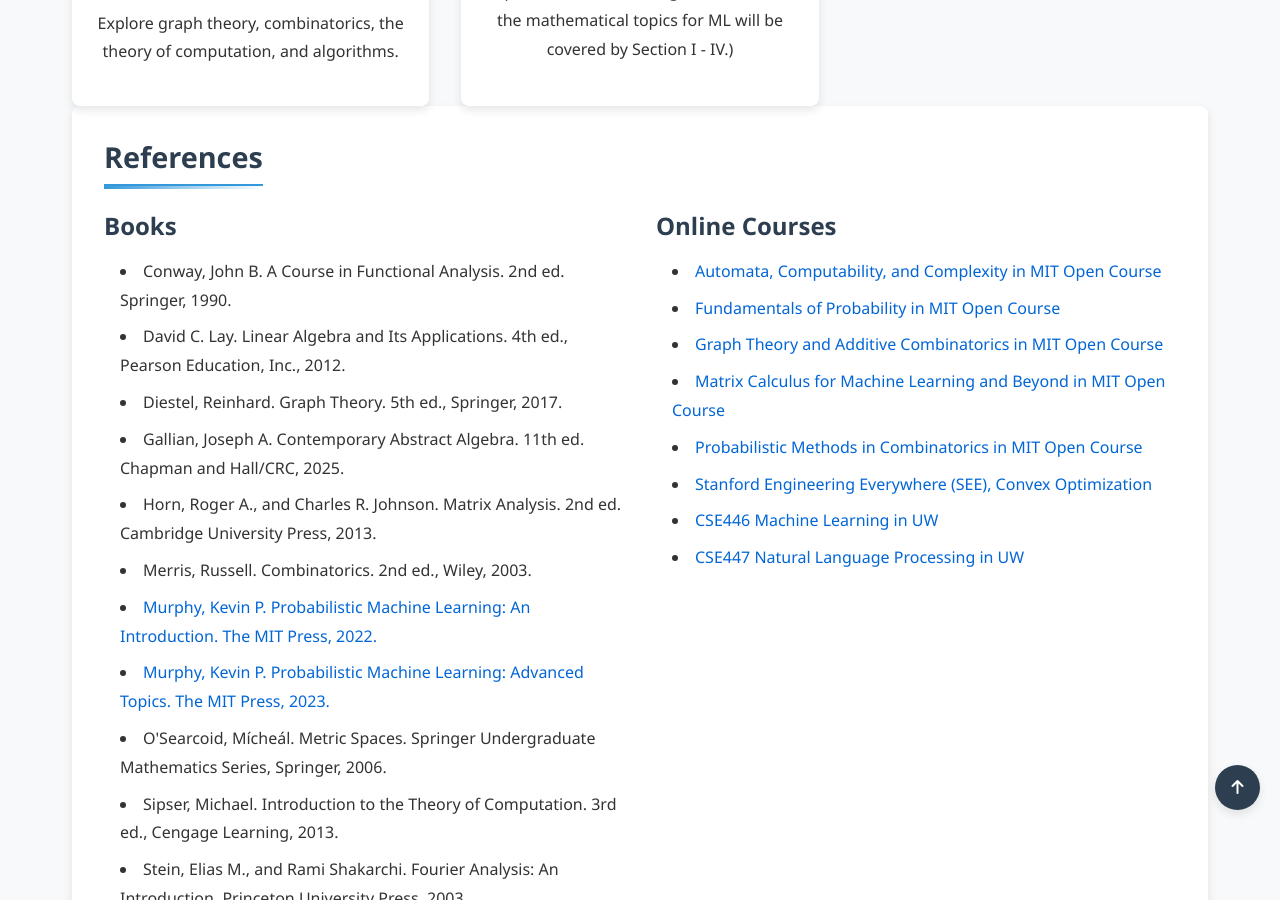
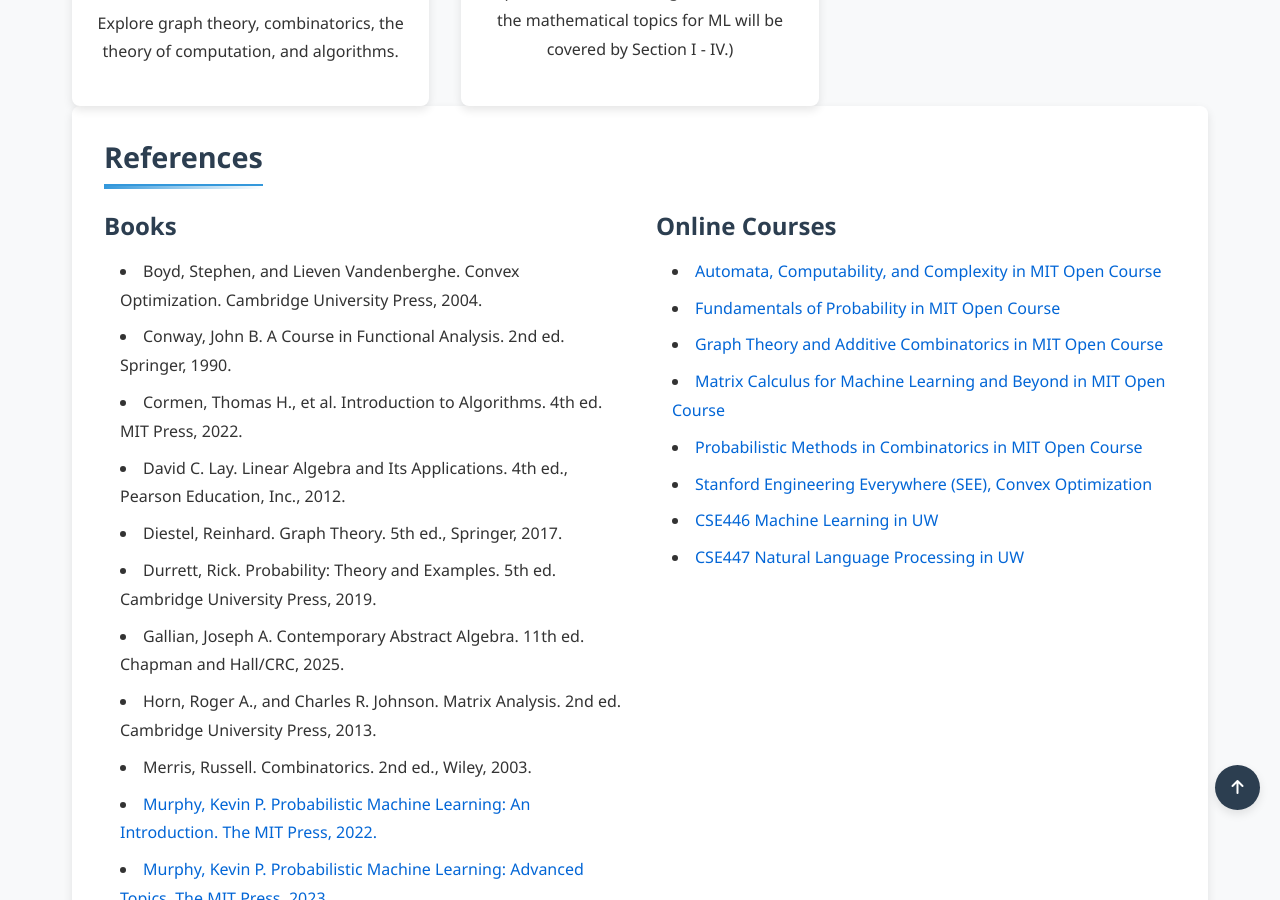
Before and after one commit to Yusukey01/yusukey01.github.io, a Jekyll site: the page built from index.html, in a window 1280 px wide and 900 px high, scrolled down 1631 px. Built offline with Jekyll 4.4.1, drawn with Linux system fonts in a browser that asks for light colours.

Commit message:
added reference

```diff
--- a/index.html
+++ b/index.html
@@ -157,9 +157,12 @@ uses_python: false
                 <div class="reference-column">
                     <h3>Books</h3>
                     <ul>
+                        <li>Boyd, Stephen, and Lieven Vandenberghe. Convex Optimization. Cambridge University Press, 2004.</li>
                         <li>Conway, John B. A Course in Functional Analysis. 2nd ed. Springer, 1990.</li>
+                        <li>Cormen, Thomas H., et al. Introduction to Algorithms. 4th ed. MIT Press, 2022.</li>
                         <li>David C. Lay. Linear Algebra and Its Applications. 4th ed., Pearson Education, Inc., 2012.</li>
                         <li>Diestel, Reinhard. Graph Theory. 5th ed., Springer, 2017.</li>
+                        <li>Durrett, Rick. Probability: Theory and Examples. 5th ed. Cambridge University Press, 2019.</li>
                         <li>Gallian, Joseph A. Contemporary Abstract Algebra. 11th ed. Chapman and Hall/CRC, 2025.</li>
                         <li>Horn, Roger A., and Charles R. Johnson. Matrix Analysis. 2nd ed. Cambridge University Press, 2013.</li>
                         <li>Merris, Russell. Combinatorics. 2nd ed., Wiley, 2003.</li>
```
